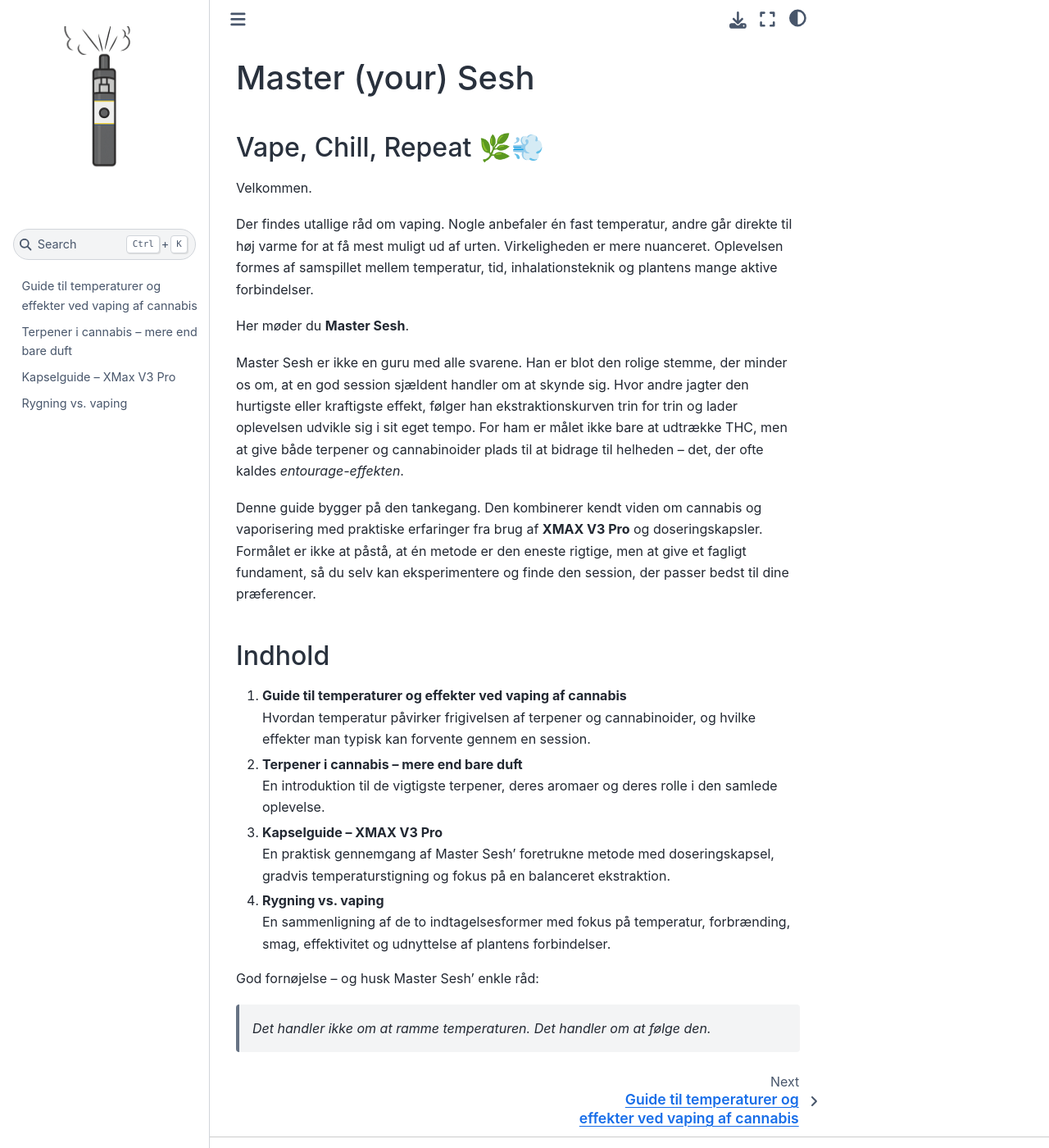
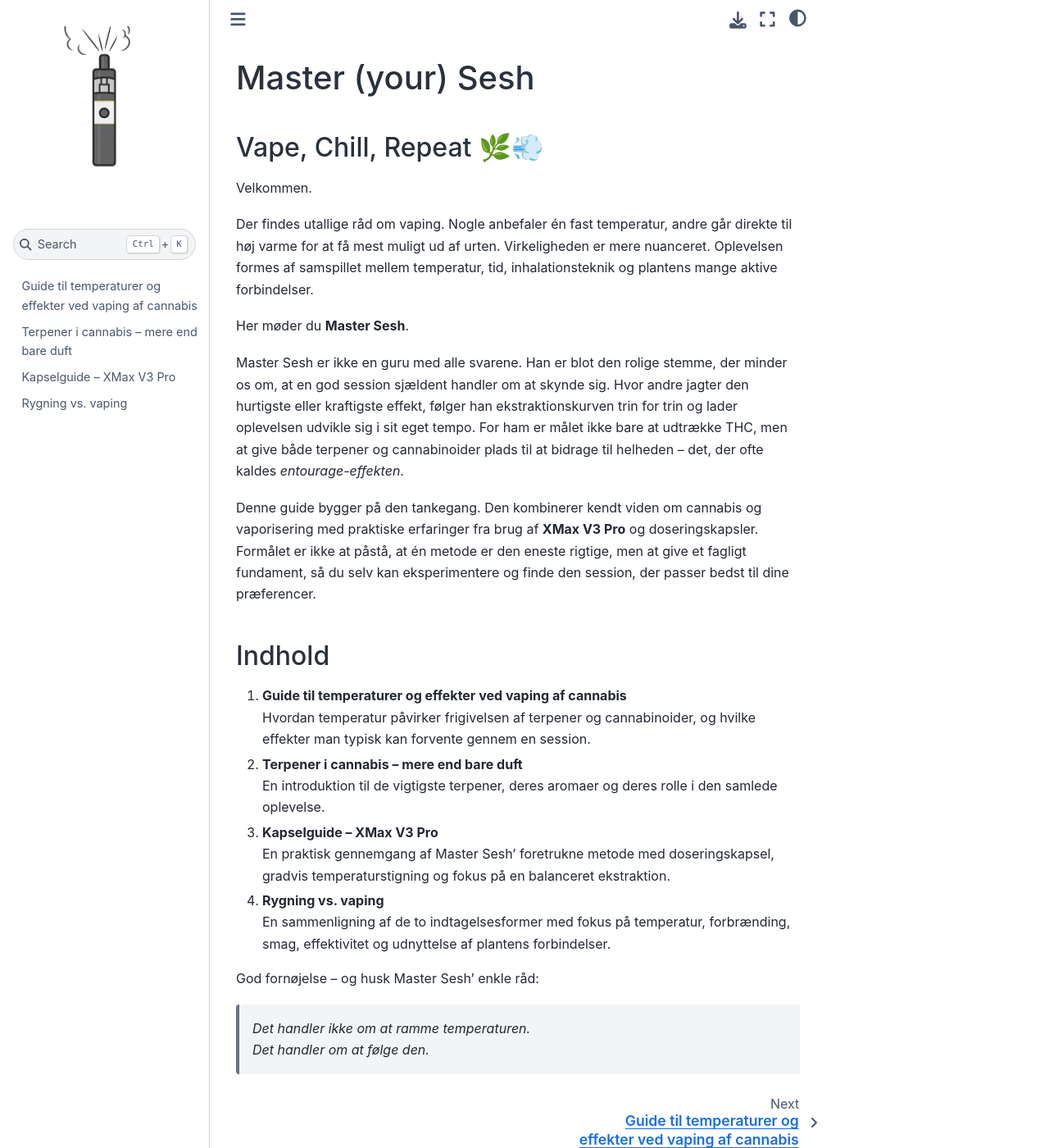
Before and after one commit to misterpoxycat/sesh, a Jupyter Book: the page built from docs/intro.md, in a window 1280 px wide and 1400 px high. Shown: the whole window at 82% size. Built offline with Jupyter Book 1.0.4 settings and Sphinx 7.4.7 and the Sphinx Book theme 1.1.4, drawn with Linux system fonts in a browser that asks for light colours.

```diff
--- a/docs/intro.md
+++ b/docs/intro.md
@@ -16,7 +16,7 @@ Her møder du **Master Sesh**.
 
 Master Sesh er ikke en guru med alle svarene. Han er blot den rolige stemme, der minder os om, at en god session sjældent handler om at skynde sig. Hvor andre jagter den hurtigste eller kraftigste effekt, følger han ekstraktionskurven trin for trin og lader oplevelsen udvikle sig i sit eget tempo. For ham er målet ikke bare at udtrække THC, men at give både terpener og cannabinoider plads til at bidrage til helheden – det, der ofte kaldes *entourage-effekten*.
 
-Denne guide bygger på den tankegang. Den kombinerer kendt viden om cannabis og vaporisering med praktiske erfaringer fra brug af **XMAX V3 Pro** og doseringskapsler. Formålet er ikke at påstå, at én metode er den eneste rigtige, men at give et fagligt fundament, så du selv kan eksperimentere og finde den session, der passer bedst til dine præferencer.
+Denne guide bygger på den tankegang. Den kombinerer kendt viden om cannabis og vaporisering med praktiske erfaringer fra brug af **XMax V3 Pro** og doseringskapsler. Formålet er ikke at påstå, at én metode er den eneste rigtige, men at give et fagligt fundament, så du selv kan eksperimentere og finde den session, der passer bedst til dine præferencer.
 
 ## Indhold
 
@@ -26,7 +26,7 @@ Denne guide bygger på den tankegang. Den kombinerer kendt viden om cannabis og
 2. **Terpener i cannabis – mere end bare duft**\
    En introduktion til de vigtigste terpener, deres aromaer og deres rolle i den samlede oplevelse.
 
-3. **Kapselguide – XMAX V3 Pro**\
+3. **Kapselguide – XMax V3 Pro**\
    En praktisk gennemgang af Master Sesh' foretrukne metode med doseringskapsel, gradvis temperaturstigning og fokus på en balanceret ekstraktion.
 
 4. **Rygning vs. vaping**\
@@ -34,7 +34,8 @@ Denne guide bygger på den tankegang. Den kombinerer kendt viden om cannabis og
 
 God fornøjelse – og husk Master Sesh' enkle råd:
 
-> *Det handler ikke om at ramme temperaturen. Det handler om at følge den.*
+> *Det handler ikke om at ramme temperaturen.\
+   Det handler om at følge den.*
 
 <!--
 ### Kapitler
```
